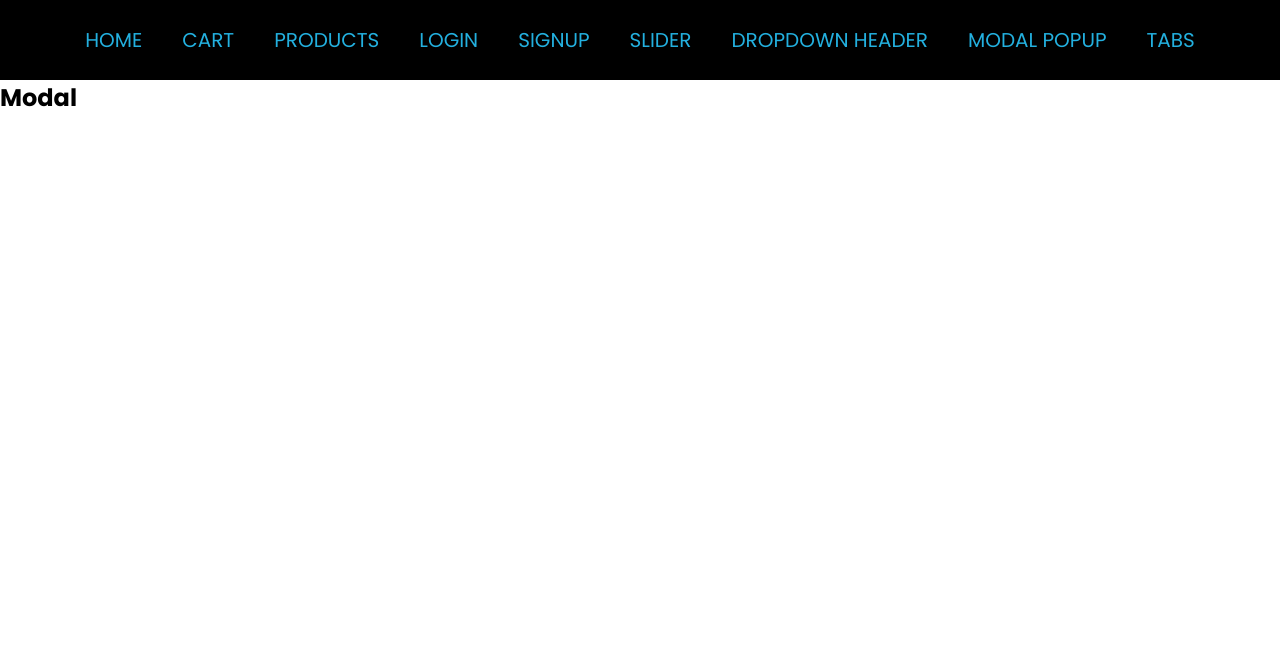
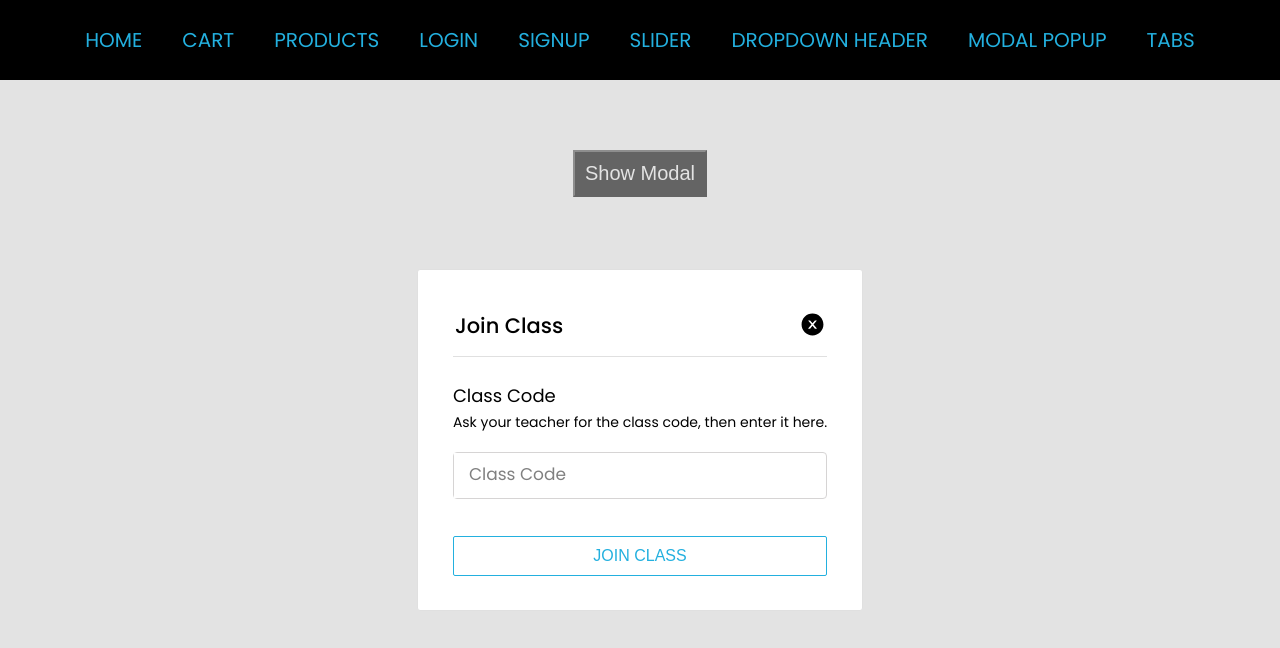
Before and after one commit to TahirAli32/react-components, a React (Create React App) app: page /modal in a window 1280 px wide. Shown: the top 648 px of the page. Built offline with nearby package versions, Linux system fonts and the light colour scheme.

Commit message:
Modal Completed

```diff
--- a/src/components/Home.jsx
+++ b/src/components/Home.jsx
@@ -6,14 +6,14 @@ const Home = () => {
     <div className="App">
           <h2>Components that are Completed</h2>
           <ul className='components'>
-            <li><Link to="/cart">Cart</Link></li>
-            <li><Link to="/products">Products</Link></li>
             <li><Link to="/login">Login</Link></li>
             <li><Link to="/signup">Signup</Link></li>
             <li><Link to="/slider">Slider</Link></li>
+            <li><Link to="/modal">Modal Popup</Link></li>
+            <li><Link to="/cart">Cart</Link></li>
+            <li><Link to="/products">Products</Link></li>
             <li><Link to="/dropdown">Dropdown Header</Link></li>
             <li><Link to="/tabs">Tabs</Link></li>
-            <li><Link to="/modal">Modal Popup</Link></li>
           </ul>
       </div>
   )
--- a/src/components/Modal.jsx
+++ b/src/components/Modal.jsx
@@ -1,9 +1,176 @@
-import React from 'react'
+import React, { useState } from 'react'
+import styled from 'styled-components'
+import { AiFillCloseCircle } from 'react-icons/ai'
 
 const Modal = () => {
+
+  const [modal, showModal] = useState(false)
+
+  const handleModal =()=>{
+    showModal(!modal ? true : false)
+  }
+
   return (
-    <h2>Modal</h2>
+    <Main>
+      <button className='btn' onClick={handleModal}>Show Modal</button>
+
+      {!modal &&
+        <div className='modal'>
+          <div className="modalContainer">
+            <div className="modalHeader">
+              <p>Join Class</p>
+              <span className='closeIcon' onClick={handleModal}><AiFillCloseCircle /></span>
+            </div>
+            <div className="modalBody">
+              <h3>Class Code</h3>
+              <p>Ask your teacher for the class code, then enter it here.</p>
+              <div className="inputField">
+                <input id='classCode' placeholder=" " className='inputBox' type="text" />
+                <label for="classCode" className='inputLabel'>Class Code</label>
+              </div>
+            </div>
+            <div className="modalFooter">
+              <button className='btnJoin'>Join Class</button>
+            </div>
+          </div>
+        </div>
+      }
+    </Main>
   )
 }
 
 export default Modal
+
+const Main = styled.main`
+  height: 90vh;
+  display: flex;
+  flex-direction: column;
+  justify-content: center;
+  align-items: center;
+  .btn{
+    font-size: 20px;
+    color: white;
+    padding: 10px;
+    position: absolute;
+    top: 150px;
+    cursor: pointer;
+    background: black;
+  }
+  .modal{
+    z-index: 100;
+    width: 100vw;
+    height: 100vh;
+    display: flex;
+    flex-direction: column;
+    justify-content: center;
+    align-items: center;
+    background-color: rgba(200, 200, 200, 0.5);
+    animation: opacity 0.2s ease;
+    .modalContainer{
+      border-radius: 3px;
+      background-color: white;
+      border: 0.0625rem solid #e0e0e0;
+      padding: 40px 35px;
+      .modalHeader{
+        display: flex;
+        justify-content: space-between;
+        padding: 0 2px 15px 2px;
+        margin-bottom: 20px;
+        border-bottom: 0.006rem solid #e0e0e0;
+        p{
+          font-size: 21px;
+          font-weight: 500;
+        }
+        .closeIcon{
+          font-size: 25px;
+          cursor: pointer;
+          background-color: pink;
+          height: 0 !important;
+          transition: all 0.1s ease-in-out;
+          :hover{
+            color: red;
+          }
+        }
+      }
+      .modalBody{
+        padding: 5px 0;
+        h3{
+          font-size: 18px;
+          font-weight: 400;
+        }
+        p{
+          padding: 3px 0;
+          font-size: 14px;
+        }
+        .inputField {
+          margin: 1rem 0;
+          position: relative;
+          display: flex;
+          border: 0.1rem solid #d6d4d4;
+          border-radius: 4px;
+          /* width: max-content; */
+          height: 45px;
+          .inputLabel {
+            position: absolute;
+            color: gray;
+            font-size: 17px;
+            top: 8px;
+            padding: 0 5px;
+            background: white;
+            left: 10px;
+            cursor: text;
+            transition: all .2s;
+          }
+          .inputBox {
+            font-size: 17px;
+            border: none;
+            padding: 0 1rem;
+            :not(:placeholder-shown)~.inputLabel {
+              top: -13px;
+              font-size: 15px;
+              color: #67b9c7;
+            }
+          }
+          :focus-within, :hover {
+            border-color: #67b9c7;
+          }
+          :focus-within .inputLabel {
+            top: -13px;
+            font-size: 15px;
+          }
+        }
+      }
+      .modalFooter{
+        height: 10px;
+        margin: 1rem 0 1.5rem 0;
+        .btnJoin{
+          text-transform: uppercase;
+          font-size: 16px;
+          width: 100%;
+          background-color: transparent;
+          border: 1px solid #23b0df;
+          color: #23b0df;
+          border-radius: 2px;
+          padding: 10px;
+          cursor: pointer;
+          transition: all 0.2s ease-in-out;
+          :hover{
+            background-color: #23b0df;
+            color: white;
+          }
+        }
+      }
+    }
+  }
+  @keyframes opacity {
+    0%{
+      opacity: 0;
+    }
+    50%{
+      opacity: .5;
+    }
+    100%{
+      opacity: 1;
+    }
+  }
+`
--- a/src/components/Signup.jsx
+++ b/src/components/Signup.jsx
@@ -2,9 +2,11 @@ import React, { useRef, useState } from 'react'
 import styled from 'styled-components'
 import { AiFillEye, AiFillEyeInvisible } from 'react-icons/ai'
 import { MdError } from 'react-icons/md'
-import { Link } from 'react-router-dom'
+import { Link, useNavigate } from 'react-router-dom'
 
 const Signup = () => {
+
+  const navigate = useNavigate()
 
   const [viewPassword, setViewPassword] = useState(false)
   const [error, setError] = useState(false)
@@ -19,15 +21,16 @@ const Signup = () => {
       setError(true)
       return
     }
-    console.log(emailRef.current.value)
-    // setPassword(passwordRef.current.value)
     setError(false)
+    navigate('/cart')
   }
 
   return (
     <Main>
       <div className="signup">
         <h6>Create a Free Account</h6>
+        {error && <div className='error'><span><MdError /></span>All fields are required</div>}
+        {/* <div className={error ? 'inputField errorBox' : 'inputField'}> */}
         <div className="inputField">
           <input ref={nameRef} id='name' placeholder=" " className='inputBox' type="text" />
           <label for="name" className='inputLabel'>Full Name</label>
@@ -50,9 +53,8 @@ const Signup = () => {
           <label for='tos'>I agree to the Terms of Use and Privacy Policy</label>
         </div>
         <button className='btn' onClick={handleSignUp} style={{ marginTop: '1.5rem' }}>Sign Up</button>
-        <p>Already have an account? <Link to="/login">Log In</Link></p>
+        <p className="logIn">Already have an account? <Link to="/login">Log In</Link></p>
       </div>
-      {error && <div className='error'><span><MdError /></span>All fields are required</div>}
     </Main>
   )
 }
@@ -68,7 +70,7 @@ const Main = styled.div`
   .signup{
     border: 0.1rem solid #bdb5b5;
     border-radius: 3px;
-    padding: 5rem 8rem;
+    padding: 4rem 8rem;
     h6{
       font-size: 25px;
       margin-bottom: 1.5rem;
@@ -82,7 +84,7 @@ const Main = styled.div`
       border-radius: 4px;
       width: 450px;
       height: 40px;
-      margin-top: 1rem;
+      margin-top: .8rem;
         .inputLabel{
           position: absolute;
           color: gray;
@@ -125,6 +127,9 @@ const Main = styled.div`
         }
       }
     }
+    .errorBox, .errorBox:focus-within, .errorBox:hover{
+      border-color: #b92821;
+    }
     .disclaimer{
       text-align: center;
       font-weight: 500;
@@ -143,18 +148,18 @@ const Main = styled.div`
       display: flex;
       align-items: center;
       justify-content: center;
-      margin-top: 1px;
       color: #b92821;
-      font-size: 14px;
-      height: max-content;
+      font-size: 17px;
       span{
-        font-size: 17px;
-        margin: 2px 3px auto 0;
+        font-size: 18px;
+        margin: 2px 3px 0 0;
       }
     }
-    p{
-      margin-top: 1.5rem;
+    .logIn{
+      border-top: 0.1rem solid #bdb5b5;
+      margin-top: 1rem;
       text-align: center;
+      padding-top: 1rem;
       color: #636b6a;
       a{
         color: #05ac05;
```
